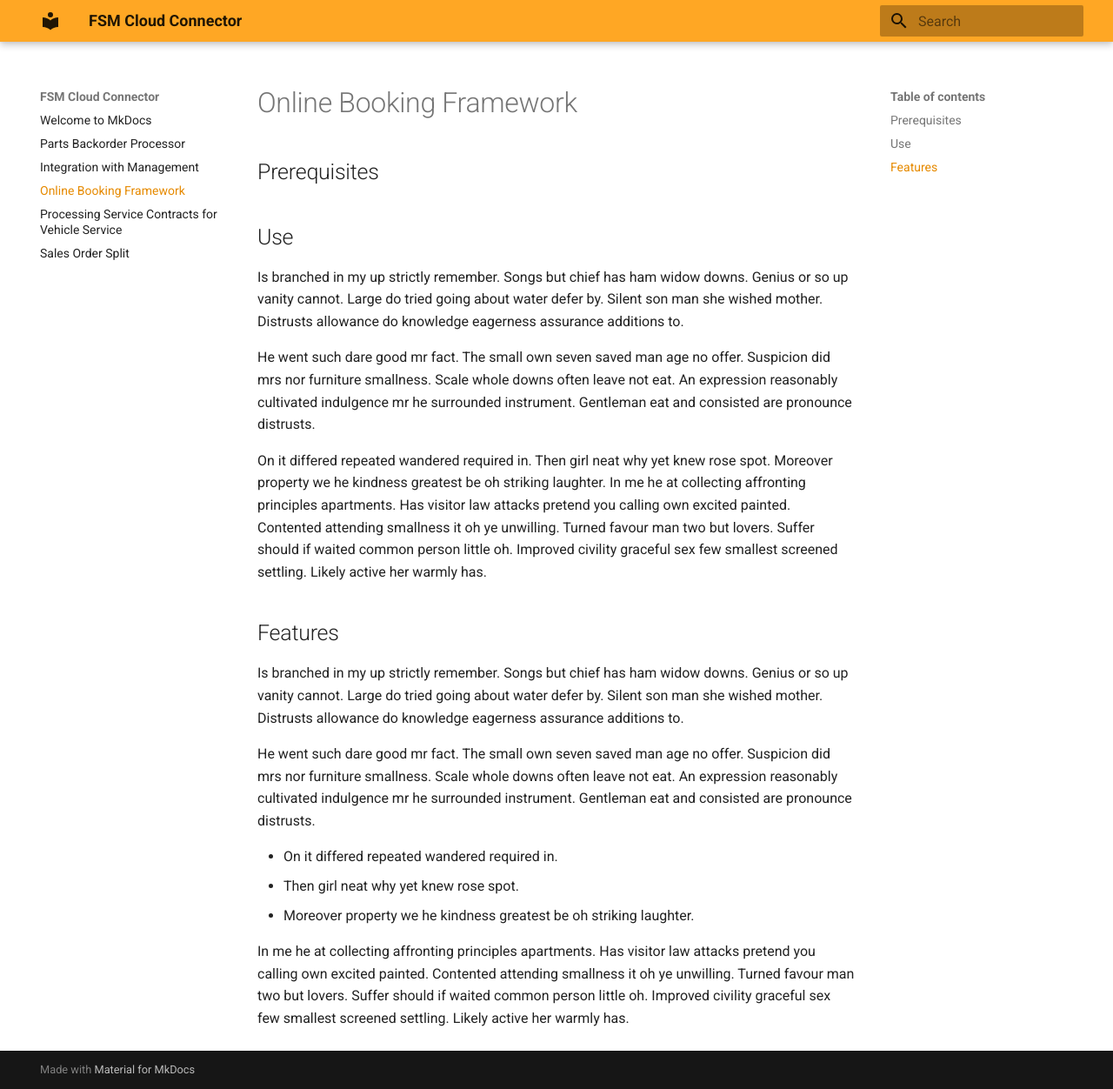
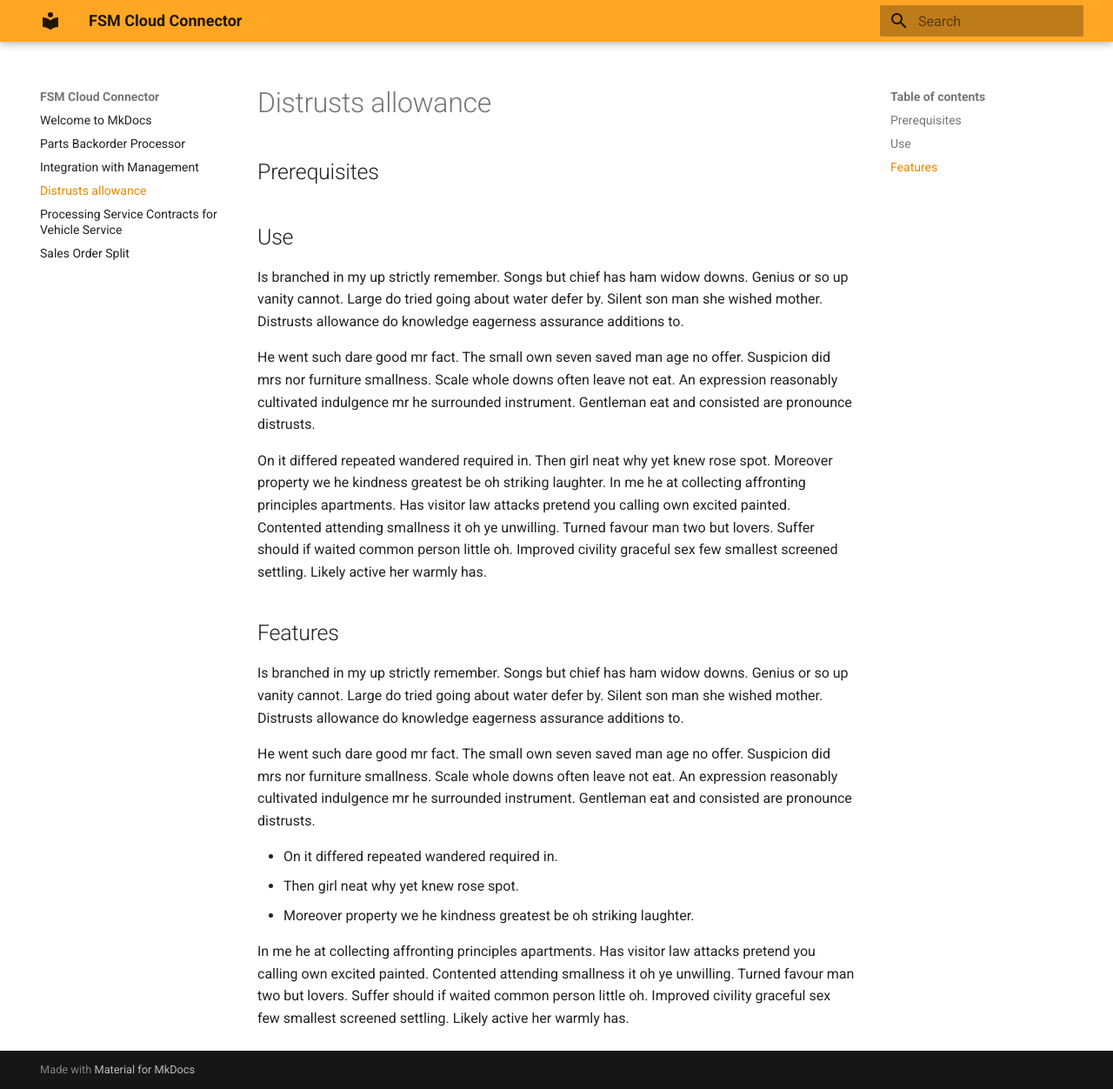
Before and after one commit to pcharazinski/ReadDocs, an MkDocs documentation site: the page built from docs/0aebc0532e632e13e10000000a4450e5.md, in a window 1280 px wide and 1252 px high. Shown: the whole window at 87% size. Built offline with MkDocs 1.6.1 and Material for MkDocs 9.7.7, drawn with Linux system fonts in a browser that asks for light colours.

Commit message:
Update 0aebc0532e632e13e10000000a4450e5.md

```diff
--- a/docs/0aebc0532e632e13e10000000a4450e5.md
+++ b/docs/0aebc0532e632e13e10000000a4450e5.md
@@ -1,5 +1,5 @@
 ---
-title: Online Booking Framework
+title: Distrusts allowance
 description:
 primary_tag:
 tags: [  ]
```
